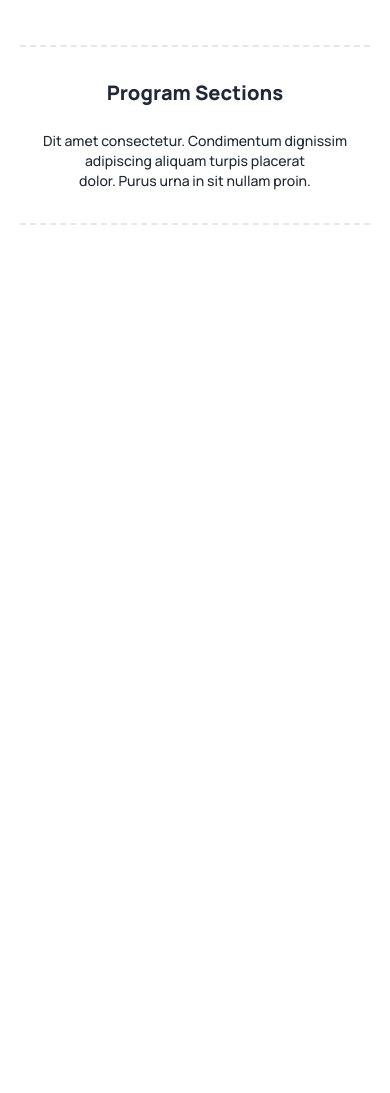
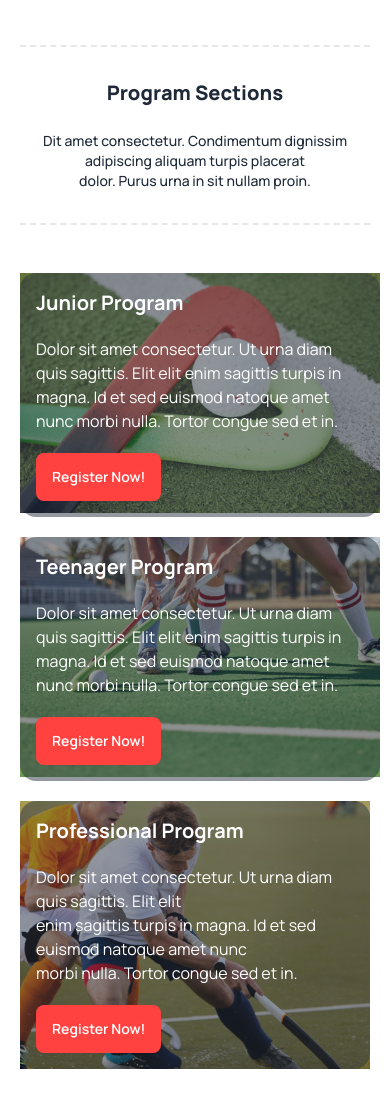
Before and after one commit to Nazrulofficeial/Hockeys, a plain HTML site: page index.html in a window 390 px wide. Shown: the part 1555-2648 px from the top of the page. Before the commit the page ends 1804 px from the top, so only its background shows below. Drawn offline with nearby package versions, Linux system fonts and the light colour scheme.

Commit message:
Program section added and finished responsive

```diff
--- a/index.html
+++ b/index.html
@@ -134,6 +134,49 @@
               <br>
               dolor. Purus urna in sit nullam proin. </p>
           </div>
+          <!-- Main programming section -->
+          <div class="mt-12">
+            <div class="flex flex-col lg:flex-row gap-6 mb-6">
+              <!-- First section -->
+            <div class="hero w-[360px] h-[240px] lg:w-[575px] lg:h-[340px]" style="background-image: url(Images/2.png);">
+              <div class="hero-overlay bg-opacity-50 rounded-2xl "></div>
+              <div class="hero-content text-left text-white lg:-ml-20 lg:mt-20">
+                <div class="max-w-md">
+                  <h1 class="mb-5 text-xl lg:text-3xl font-bold">Junior Program</h1>
+                  <p class="mb-5">Dolor sit amet consectetur. Ut urna diam quis sagittis. Elit elit
+                    enim sagittis turpis in magna. Id et sed euismod natoque amet nunc morbi nulla. Tortor congue sed et in.</p>
+                  <button class="btn bg-frequent-color hover:bg-frequent-color text-white border-none">Register Now!</button>
+                </div>
+              </div>
+            </div>
+                <!-- Second Image -->
+            <div class="hero w-[360px] h-[240px] lg:w-[575px] lg:h-[340px]" style="background-image: url(Images/3.png);">
+              <div class="hero-overlay rounded-2xl bg-opacity-50"></div>
+              <div class="hero-content text-left text-white lg:-ml-20 lg:mt-20">
+                <div class="max-w-md">
+                  <h1 class="mb-5 text-xl lg:text-3xl font-bold">Teenager Program</h1>
+                  <p class="mb-5">Dolor sit amet consectetur. Ut urna diam quis sagittis. Elit elit
+                    enim sagittis turpis in magna. Id et sed euismod natoque amet nunc morbi nulla. Tortor congue sed et in.</p>
+                  <button class="btn bg-frequent-color hover:bg-frequent-color text-white border-none">Register Now!</button>
+                </div>
+              </div>
+            </div>
+          </div>
+            <!-- Third Image -->
+          <div class="lg:w-[1170px] lg:h-[450px] ">
+            <div class="hero" style="background-image: url(Images/4.png);">
+              <div class="lg:w-[1170px] lg:h-[450px] hero-overlay bg-opacity-50 rounded-2xl"></div>
+              <div class="hero-content text-left text-white ">
+                <div class="lg:-ml-[630px] lg:mt-[200px] ">
+                  <h1 class="mb-5 text-xl lg:text-3xl font-bold">Professional Program</h1>
+                  <p class="mb-5">Dolor sit amet consectetur. Ut urna diam quis sagittis. Elit elit<br>
+                    enim sagittis turpis in magna. Id et sed euismod natoque amet nunc<br> morbi nulla. Tortor congue sed et in.</p>
+                  <button class="btn bg-frequent-color hover:bg-frequent-color text-white border-none">Register Now!</button>
+                </div>
+              </div>
+            </div>
+          </div>
+        </div>
         </section>
     </main>
     <footer>
```
